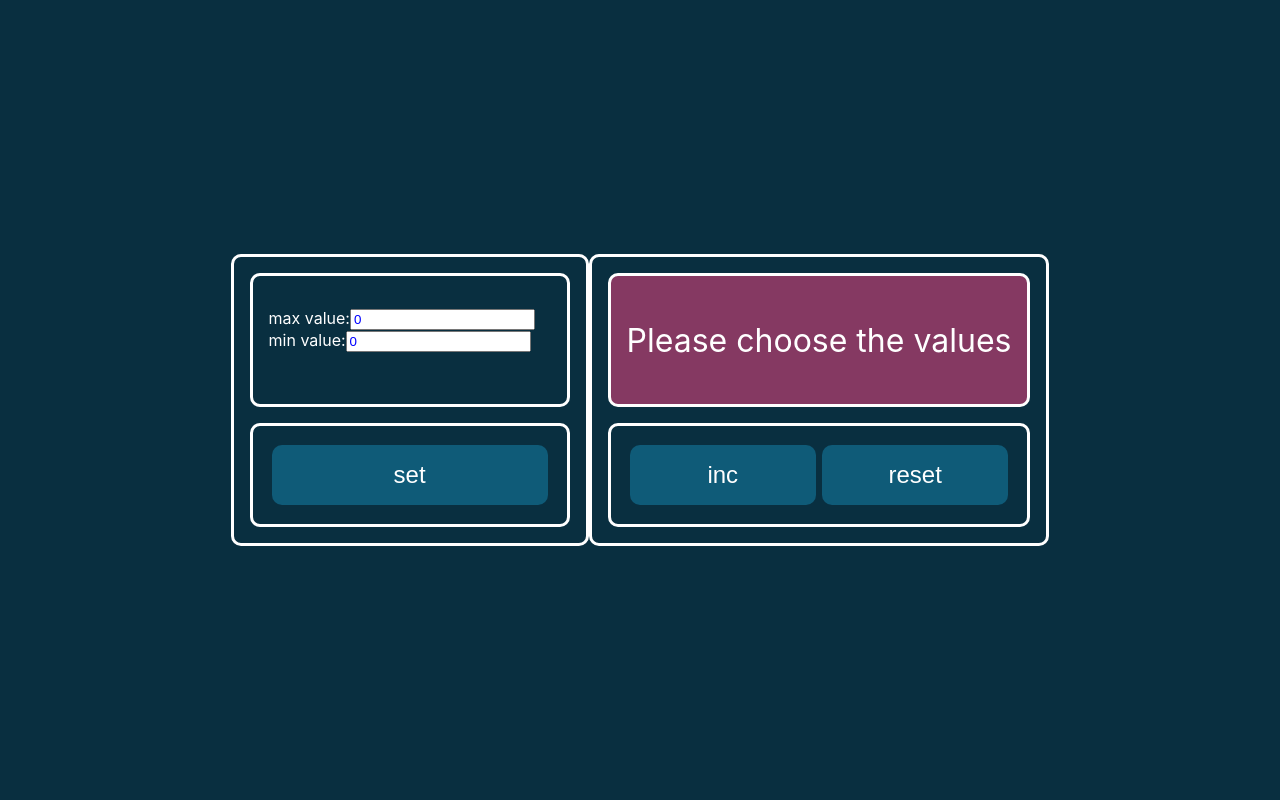
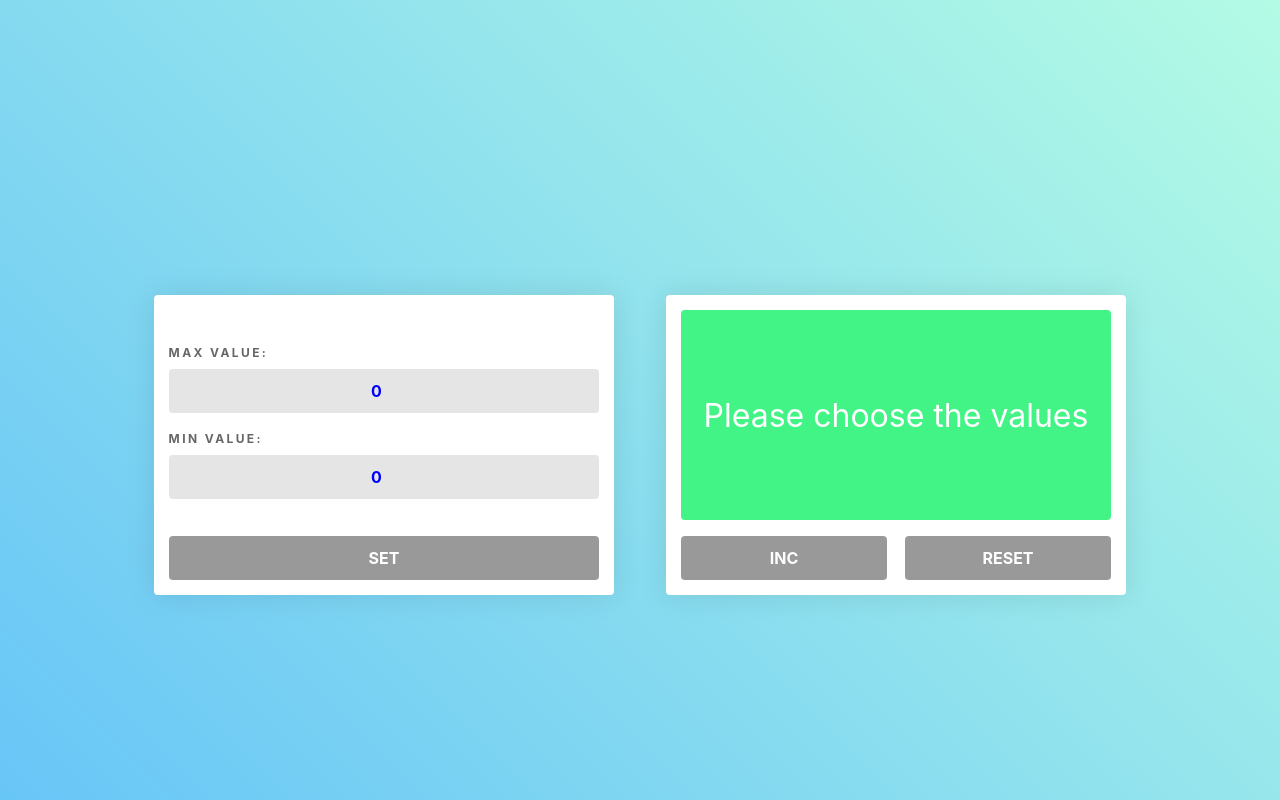
Before and after one commit to B-Anastasia/counter, a React (Create React App) app: page / in a window 1280 px wide. Built offline with nearby package versions, Linux system fonts and the light colour scheme.

Commit message:
Changed Components styles

```diff
--- a/src/App.scss
+++ b/src/App.scss
@@ -1,18 +1,19 @@
 @import "base";
 
-.app{
+.app {
+  background: linear-gradient(45deg, rgba(66, 183, 245, 0.8) 0%, rgba(66, 245, 189, 0.4) 100%);
+  min-width: 100vw;
+  min-height: 100vh;
   display: flex;
   justify-content: center;
   align-items: center;
-  width: 100%;
-  height: 100vh;
 }
 
-.counter__box{
-  min-width: 20rem;
+.app__body {
+  display: flex;
+  justify-content: space-around;
+  align-items: center;
+  @media screen and (max-width: 900px) {
+    flex-direction: column;
+  }
 }
-.buttons{
-  display: flex;
-  justify-content: space-between;
-  padding: 1rem;
-}
--- a/src/App.tsx
+++ b/src/App.tsx
@@ -14,7 +14,7 @@ function App() {
     let [btn, setBtn] = useState<ButtonsType>('inc');
     let [showCount, setShowCount] = useState<boolean>(false);
 
-    const initialError = (end < start || (!(end===0 && start===0) && end === start)) ? 'Invalid value' : '';
+    const initialError = (end < start || (!(end === 0 && start === 0) && end === start)) ? 'Invalid value' : '';
     let [error, setError] = useState<string>(initialError);
 
     const setSettings = () => {
@@ -60,11 +60,13 @@ function App() {
             setError('')
             setShowCount(false)
             setStartError(false)
+            setEndError(false)
             return;
         }
         setStart(value)
         setError('Invalid value')
         setStartError(true)
+        setEndError(true)
     }
     const onChangeEndValue = (value: number) => {
 
@@ -73,22 +75,26 @@ function App() {
             setEnd(restoreState('end', 0))
             setError('')
             setShowCount(false)
+            setStartError(false)
             setEndError(false)
             return;
         }
         setEnd(value)
         setError('Invalid value')
         setEndError(true)
-
+        setStartError(true)
     }
 
     return (
-        <div className="app">
-            <CounterSettings start={start} end={end} startError={startError} endError={endError} error={!!error}
-                             setStart={onChangeStartValue} showCount={showCount} setEnd={onChangeEndValue}
-                             setSettings={setSettings}/>
-            <CounterBlock start={start} end={end} count={count} btn={btn} incrementFunc={incrementFunc} resetFunc={resetFunc}
-                          showCount={showCount} error={error}/>
+        <div className={'app'}>
+            <div className={'app__body container'}>
+                <CounterSettings start={start} end={end} startError={startError} endError={endError} error={!!error}
+                                 setStart={onChangeStartValue} showCount={showCount} setEnd={onChangeEndValue}
+                                 setSettings={setSettings}/>
+                <CounterBlock start={start} end={end} count={count} btn={btn} incrementFunc={incrementFunc}
+                              resetFunc={resetFunc}
+                              showCount={showCount} error={error}/>
+            </div>
         </div>
     );
 }
@@ -108,17 +114,3 @@ export function restoreState<T>(key: string, defaultState: T) {
     if (stateAsString !== null) defaultState = JSON.parse(stateAsString) as T;
     return defaultState;
 }
-
-// type IInputValueType={
-//     value:string
-// }
-//
-// const InputValue=(props:IInputValueType)=>{
-//     return(
-//         <div>
-//             <label htmlFor="maxVal">max value:</label>
-//             <input type="number" id="maxVal" name="end"
-//                    min="1" max="100" value={props.value} onChange={onChangeMin}/>
-//         </div>
-//     )
-// }
--- a/src/Button/Button.module.scss
+++ b/src/Button/Button.module.scss
@@ -1,19 +1,24 @@
 @import "../base";
 .button{
-  background-color: $primary-color-dark-btn;
+  background-color: $light-gray;
+  cursor: inherit;
+  width: 100%;
+  border: 0;
+  border-radius: 4px;
+  padding: 12px 20px;
   color: $white;
-  width: 100%;
-  height: 100%;
-  padding: 1rem;
-  border-radius: 10px;
-  margin: 3px;
-  font-size: 1.5rem;
-  cursor: inherit;
-  //&:hover{
-  //  background-color: $primary-color-light-btn;
-  //}
+  font-family: inherit;
+  font-size: inherit;
+  font-weight: bolder;
+  line-height: inherit;
+  text-transform: uppercase;
 }
-.active{
-  background-color: $primary-color-light-btn;
+
+.active {
+  background-color: $accent;
   cursor: pointer;
+
+  &:hover {
+    background-color: $accent-2
+  }
 }
--- a/src/Counter/Counter.module.scss
+++ b/src/Counter/Counter.module.scss
@@ -1,6 +1,7 @@
 @import "../base";
 
-.counter{
+.counter {
+  border-radius: 4px;
   display: flex;
   align-items: center;
   justify-content: center;
@@ -9,7 +10,9 @@
   text-align: center;
   margin-bottom: 1rem;
   word-break: break-word;
+  color: $white;
 }
-  .active{
-    background-color: $primary-bright;
-  }
+
+.active {
+  background-color: $primary-bright;
+}
--- a/src/Counter/Counter.tsx
+++ b/src/Counter/Counter.tsx
@@ -13,11 +13,6 @@ type CounterType = {
 function Counter({start, end, count, showCount, error, resInc}: CounterType) {
 
     return (
-        /*error ? <div className={'block__counter ' + scss.counter + ' ' + scss.active}>{error}</div> :
-            !showCount ? <div className={'block__counter ' + scss.counter}>Please enter 'set'</div> :
-                <div
-                    className={!resInc ? 'block__counter ' + scss.counter + ' ' + scss.active : 'block__counter ' + scss.counter}>{count}</div>*/
-
         error ? <div className={'block__counter ' + scss.counter + ' ' + scss.active}>{error}</div> :
             (start === 0 && end === 0) ?
                 <div className={'block__counter ' + scss.counter}>Please choose the values</div> :
--- /dev/null
+++ b/src/CounterBlock/CounterBlock.module.scss
@@ -0,0 +1,7 @@
+.buttons{
+  display: flex;
+  justify-content: space-between;
+  button{
+    width: 48%;
+  }
+}
--- a/src/CounterBlock/CounterBlock.tsx
+++ b/src/CounterBlock/CounterBlock.tsx
@@ -1,6 +1,7 @@
 import React from "react";
 import Counter from "../Counter";
 import Button from "../Button";
+import styles from './CounterBlock.module.scss';
 
 export type ICounterBlockPropsType = {
     start: number
@@ -12,10 +13,10 @@ export type ICounterBlockPropsType = {
     showCount: boolean
     error: string
 }
+
 const CounterBlock = (props: ICounterBlockPropsType) => {
     const {count, error, btn, incrementFunc, resetFunc} = props;
     const resInc = btn === 'inc';
-    // const resReset=btn === 'reset';
     return (
         <div className={'block counter__box'}>
             <Counter
@@ -25,7 +26,7 @@ const CounterBlock = (props: ICounterBlockPropsType) => {
                 showCount={props.showCount}
                 error={error}
                 resInc={resInc}/>
-            <div className={'block buttons'}>
+            <div className={styles.buttons}>
                 <Button active={!(!props.showCount || !resInc)}
                         disabled={!props.showCount || !resInc}
                         onClick={incrementFunc}>inc</Button>
--- /dev/null
+++ b/src/CounterSettings/CounterSettings.module.scss
@@ -0,0 +1,30 @@
+@import "../base";
+
+.error {
+  color: red;
+  text-align: center;
+}
+
+.input_block {
+  display: flex;
+  flex-wrap: wrap;
+  justify-content: space-between;
+  margin: 0 0 20px;
+
+  &:last-child {
+    margin: 0;
+  }
+
+  label {
+    display: block;
+    margin: 0 0 10px;
+    color: $gray;
+    font-size: 12px;
+    font-weight: bolder;
+    line-height: 1;
+    text-transform: uppercase;
+    letter-spacing: .2em;
+  }
+
+  width: 100%;
+}
--- a/src/CounterSettings/CounterSettings.tsx
+++ b/src/CounterSettings/CounterSettings.tsx
@@ -1,6 +1,6 @@
 import React, {ChangeEvent} from "react";
 import Button from "../Button";
-import scss from './counter-settings.module.scss';
+import scss from './CounterSettings.module.scss';
 
 type ICounterSettingsPropsType = {
     start: number
@@ -20,7 +20,6 @@ export const CounterSettings = (props: ICounterSettingsPropsType) => {
     const onChange = (e: ChangeEvent<HTMLInputElement>) => {
         if (e.currentTarget.id === 'maxVal') {
             props.setEnd(Number.parseInt(e.currentTarget.value));
-            // saveState('end',Number.parseInt(e.currentTarget.value));
             return;
         }
         if (e.currentTarget.id === 'minVal') {
@@ -35,9 +34,9 @@ export const CounterSettings = (props: ICounterSettingsPropsType) => {
     const activeButton= (props.error || props.showCount ||(end===0 && start===0));
 
     return (
-        <div className={'block counter__box'}>
+        <div className={'block'}>
             <div className={'block__counter'}>
-                <div>
+                <div className={scss.input_block}>
                     <label htmlFor="maxVal">max value:</label>
                     <input className={props.endError || sameValue ? scss.error : scss.input}
                            type="number"
@@ -46,7 +45,7 @@ export const CounterSettings = (props: ICounterSettingsPropsType) => {
                            value={props.end}
                            onChange={onChange}/>
                 </div>
-                <div>
+                <div className={scss.input_block}>
                     <label htmlFor="minVal">min value:</label>
                     <input className={props.startError || sameValue ? scss.error : scss.input}
                            type="number" id="minVal"
@@ -55,7 +54,7 @@ export const CounterSettings = (props: ICounterSettingsPropsType) => {
                            onChange={onChange}/>
                 </div>
             </div>
-            <div className={'block buttons'}>
+            <div>
                 <Button active={!activeButton}
                         disabled={activeButton}
                         onClick={props.setSettings}>
--- a/src/CounterSettings/counter-settings.module.scss
+++ /dev/null
@@ -1,6 +0,0 @@
-.error{
-  color: red;
-}
-.input{
-  color: blue;
-}
--- a/src/base.scss
+++ b/src/base.scss
@@ -1,36 +1,75 @@
 //variables
 
-$primary-color-dark: rgb(9, 47, 64);
-$primary-color-light-btn: rgb(19,149,186);
-$primary-color-dark-btn: rgb(15,91,120);
-$primary-color-light: rgb(133,57,98);
+$primary-color-light: #42f486;
 $white: #fff;
 $primary-bright: rgba(255, 56, 34, 0.67);
+$black: #000000;
+$gray: rgba($black, 0.6);
+$light-gray: rgba($black, 0.4);
+$white: #FFFFFF;
+$accent: #4285F4;
+$accent-2: #5791f1;
 
+.container {
+  width: 80%;
+}
 
-body{
-  background-color: $primary-color-dark;
+html {
+  font-family: 'Roboto', sans-serif;
+}
+
+input {
+  width: 100%;
+  outline: none;
+  display: block;
+  background: rgba($black, 0.1);
+  border: 0;
+  border-radius: 4px;
+  box-sizing: border-box;
+  padding: 12px 20px;
+  font-family: inherit;
+  font-size: inherit;
+  font-weight: bolder;
+  line-height: inherit;
+  transition: 0.3s ease;
+  color: blue;
+  text-align: center;
 }
 
 
 //box
-.block{
-  border: 3px solid $white;
-  border-radius: 10px;
-  color: $white;
-  padding: 1rem;
+.block {
+  padding: 15px;
+  height: 300px;
+  background: $white;
+  width: 45%;
+  border-radius: 4px;
+  box-shadow: 0 0 30px rgba($black, .1);
+  box-sizing: border-box;
+  margin: 100px auto 10px;
+  overflow: hidden;
+  display: flex;
+  justify-content: space-between;
+  flex-direction: column;
+
+  @media screen and (max-width: 900px){
+  width: 80%;
+  }
+  @media screen and (min-width: 1400px){
+  width: 35%;
+  }
+
 }
 
-.block__counter{
-  min-height: 4rem;
-  border-radius: 10px;
-  padding: 2rem 1rem;
-  margin-bottom: 1rem;
-  border: 3px solid $white;
+.block__counter {
+  height: 100%;
+  display: flex;
+  justify-content: center;
+  align-items: center;
+  flex-direction: column;
 }
 
 button {
-  padding: 0;
   background: none;
   border: none;
   outline: none;
```
Also changed, not shown: src/Button/Button.tsx (+0 -8 lines).
